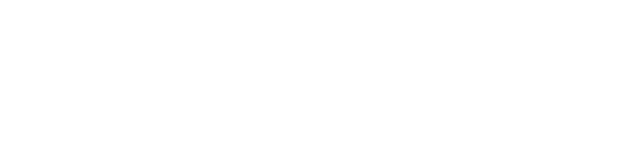
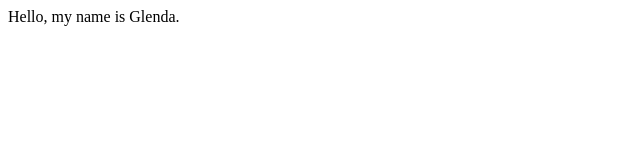
Before and after one commit to g-lendalim/portfolio-project, a website: page index.html in a window 1280 px wide. Shown: the whole page, without its empty margins (0-640 px from the left). Drawn offline with Linux system fonts and the light colour scheme.

Commit message:
Add intro text

```diff
--- a/index.html
+++ b/index.html
@@ -4,11 +4,12 @@
 <head>
   <meta charset="utf-8">
   <meta name="viewport" content="width=device-width">
-  <title>[insert name] Portifolio</title>
+  <title>Portfolio</title>
   <link href="style.css" rel="stylesheet" type="text/css" />
 </head>
 
 <body>
+  Hello, my name is Glenda.
 
   <script src="script.js"></script>
 </body>
```
